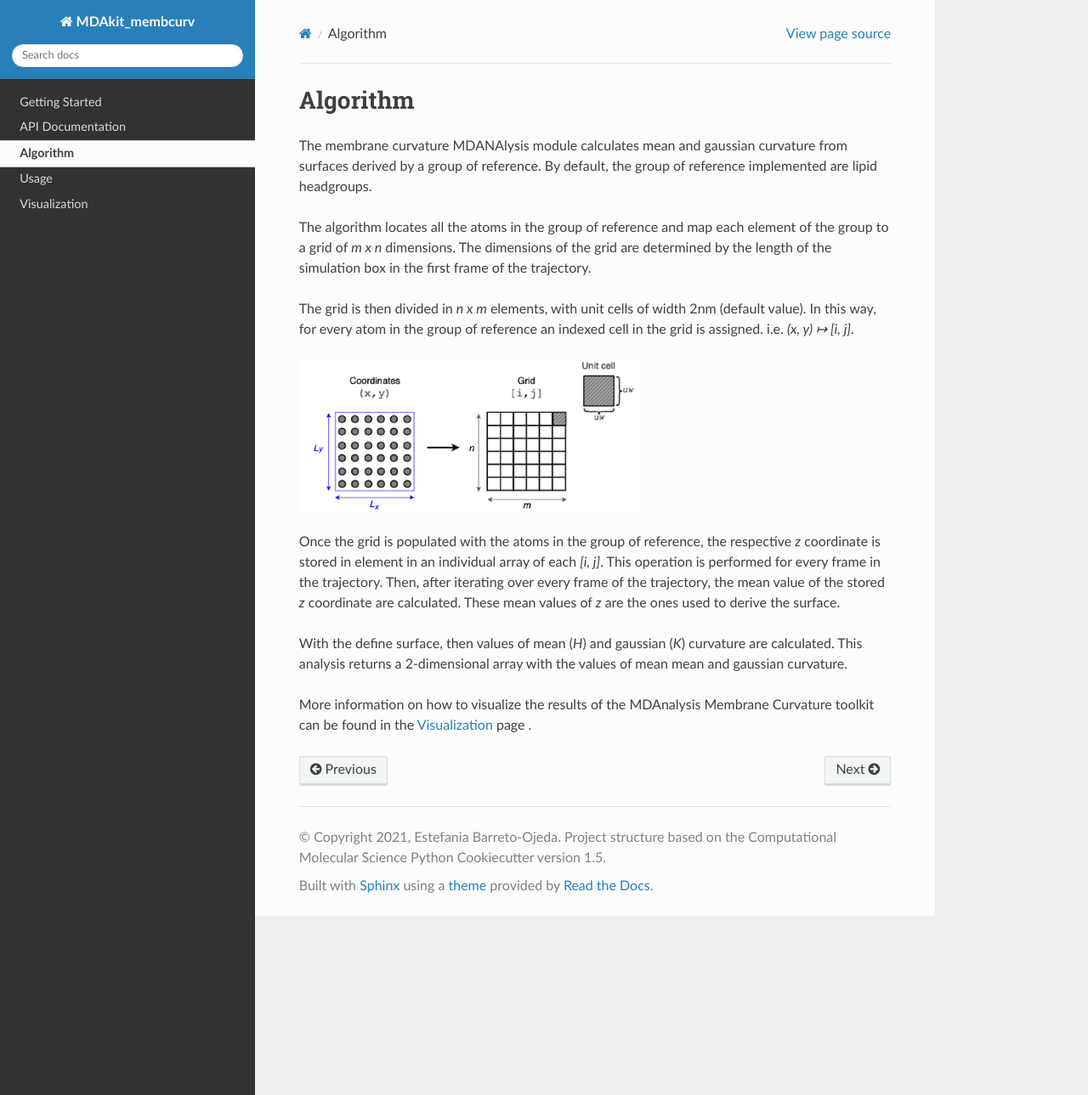
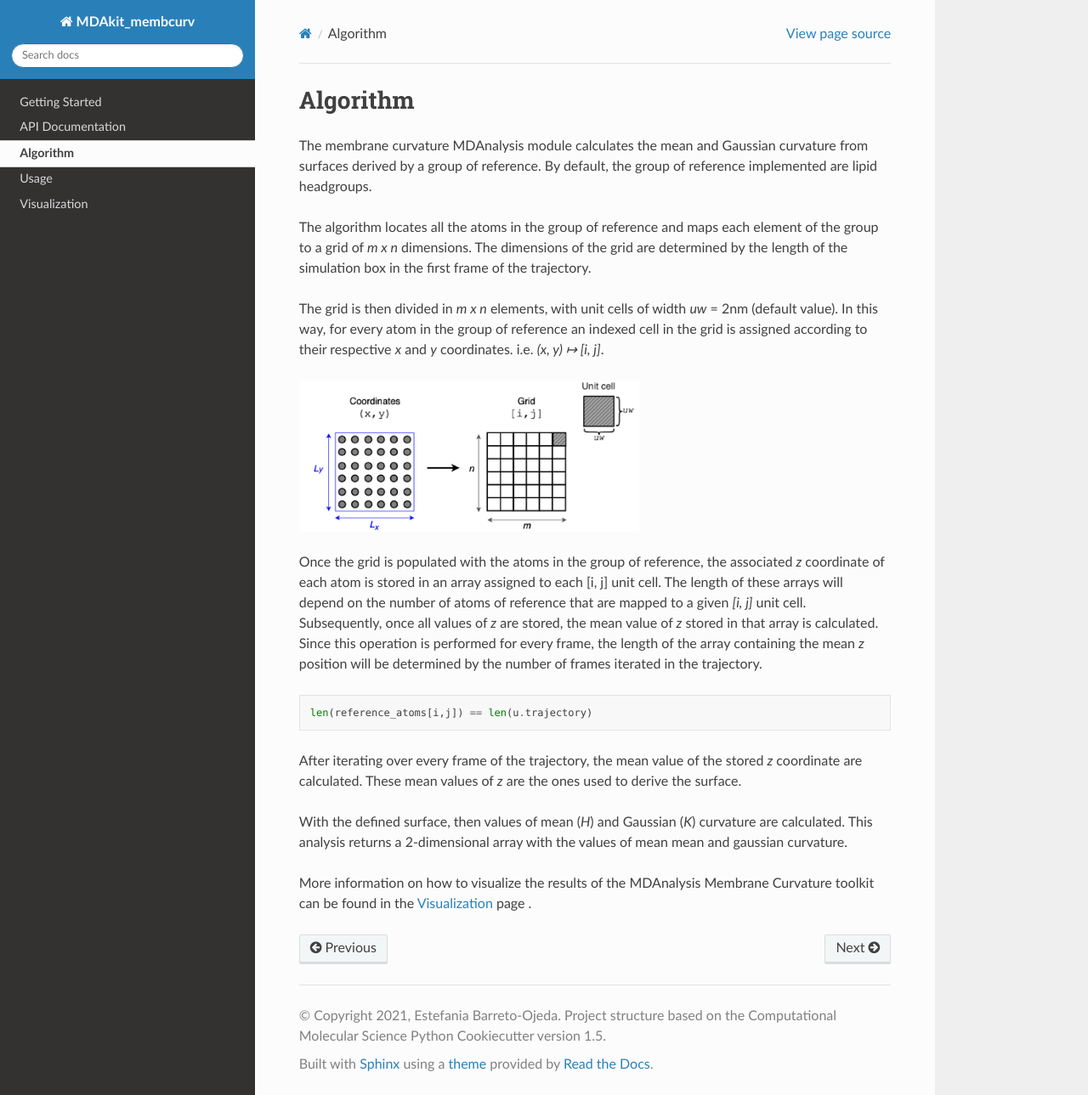
Before and after one commit to MDAnalysis/membrane-curvature, a Sphinx documentation site: the page built from docs/source/pages/Algorithm.rst, in a window 1280 px wide and 1289 px high. Shown: the whole window at 85% size. Built offline with Sphinx 7.4.7 and the Read the Docs theme 2.0.0, drawn with Linux system fonts in a browser that asks for light colours; pages that are not in the unit, such as notebooks, are missing from menus; the version number could not be read and is left out.

Commit message:
Requested changes

```diff
--- a/docs/conf.py
+++ b/docs/conf.py
@@ -16,7 +16,6 @@
 import os
 import sys
 sys.path.append(os.path.abspath('../..'))
-sys.path.insert(0, os.path.abspath('..'))
 
 import mdakit_membcurv
 
@@ -80,7 +79,7 @@
 # List of patterns, relative to source directory, that match files and
 # directories to ignore when looking for source files.
 # This pattern also affects html_static_path and html_extra_path .
-exclude_patterns = ['_build', 'Thumbs.db', '.DS_Store', 'pages/reference-architecture', 'some/other/file.txt']
+exclude_patterns = ['_build', 'Thumbs.db', '.DS_Store']
 
 # The name of the Pygments (syntax highlighting) style to use.
 pygments_style = 'default'
--- a/docs/index.rst
+++ b/docs/index.rst
@@ -6,10 +6,10 @@
 Welcome to MDAkit MembCurv's documentation!
 =========================================================
 
-MDAnalysis membrane curvature analysis module calculates gaussian and mean
+The MDAnalysis membrane curvature analysis module calculates the Gaussian and mean
 curvature of lipid bilayers from molecular dynamics simulations.
 
-This module returns a 2-dimensional Numpy array, allowing to visualize values
+This module returns a 2-dimensional Numpy array, allowing you to visualize values
 of membrane curvature in 2D maps.
 
 Currently docs are under construction. Use this docs as a reference but at
--- a/docs/source/pages/Algorithm.rst
+++ b/docs/source/pages/Algorithm.rst
@@ -1,33 +1,44 @@
 Algorithm
 =========================================================
 
-The membrane curvature MDANAlysis module calculates mean and gaussian curvature
+The membrane curvature MDAnalysis module calculates the mean and Gaussian curvature
 from surfaces derived by a group of reference. By default, the group of reference
 implemented are lipid headgroups.
 
-The algorithm locates all the atoms in the group of reference and map each element
+The algorithm locates all the atoms in the group of reference and maps each element
 of the group to a grid of `m x n` dimensions. The dimensions of the grid are
 determined by the length of the simulation box in the first frame of the
 trajectory.
 
-The grid is then divided in `n x m` elements, with unit cells of width 2nm (default
-value). In this way, for every atom in the group of reference an indexed cell in
-the grid is assigned. i.e. `(x, y) ↦ [i, j]`.
+The grid is then divided in `m x n` elements, with unit cells of width `uw` = 2nm
+(default value). In this way, for every atom in the group of reference an indexed cell
+in the grid is assigned according to their respective `x` and `y` coordinates.
+i.e. `(x, y) ↦ [i, j]`.
 
 |grid|
 
-Once the grid is populated with the atoms in the group of reference, the respective
-`z` coordinate is stored in element in an individual array of each `[i, j]`. This
-operation is performed for every frame in the trajectory. Then, after iterating
-over every frame of the trajectory, the mean value of the stored `z` coordinate
-are calculated. These mean values of `z` are the ones used to derive the surface.
+Once the grid is populated with the atoms in the group of reference, the associated
+`z` coordinate of each atom is stored in an array assigned to each [i, j] unit cell.
+The length of these arrays will depend on the number of atoms of reference that
+are mapped to a given `[i, j]` unit cell. Subsequently, once all values of `z` are
+stored, the mean value of `z` stored in that array is calculated. Since this operation
+is performed for every frame, the length of the array containing the mean `z` position
+will be determined by the number of frames iterated in the trajectory.
 
-With the define surface, then values of mean (`H`) and gaussian (`K`) curvature
+.. code-block:: python
+
+    len(reference_atoms[i,j]) == len(u.trajectory)
+
+After iterating over every frame of the trajectory, the mean value of the stored `z`
+coordinate are calculated. These mean values of `z` are the ones used to derive the
+surface.
+
+With the defined surface, then values of mean (`H`) and Gaussian (`K`) curvature
 are calculated. This analysis returns a 2-dimensional array with the values of mean
 mean and gaussian curvature.
 
 More information on how to visualize the results of the MDAnalysis Membrane
-Curvature toolkit can be found in the :doc:`Visualization` page .
+Curvature toolkit can be found in the Visualization_ page .
 
 .. |grid| image:: ../_static/gridmap.png
   :width: 400
```
